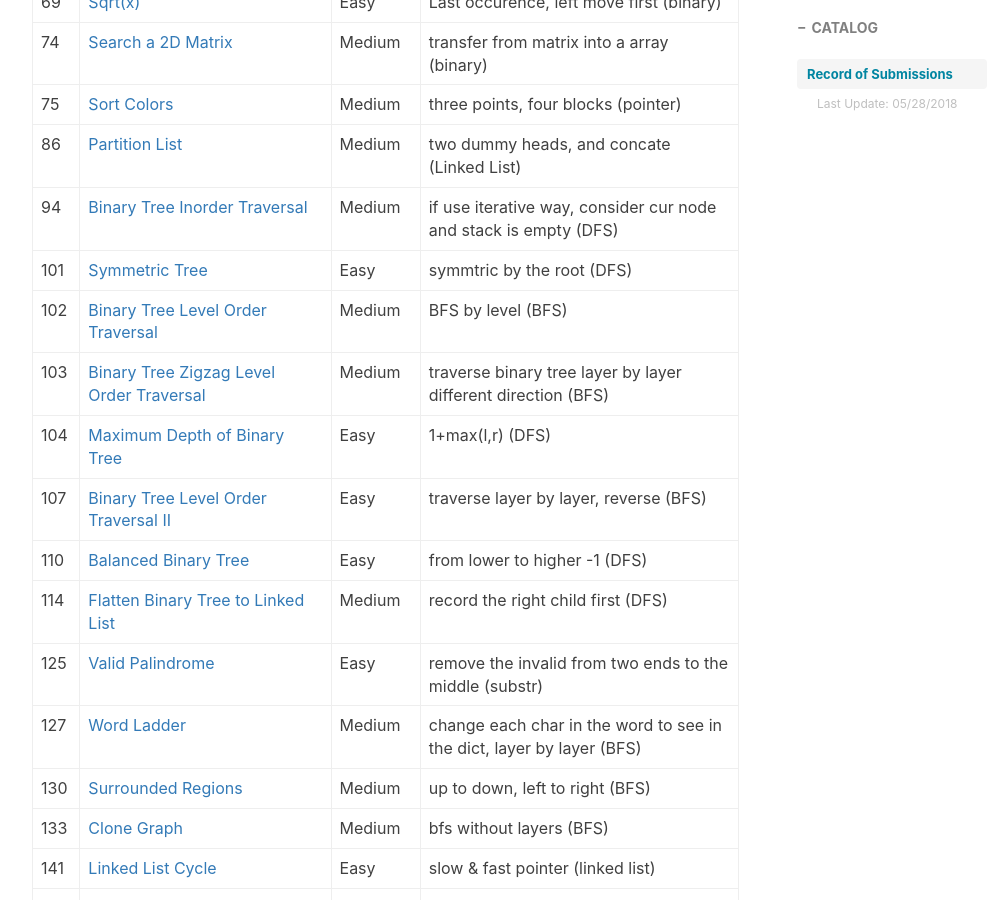
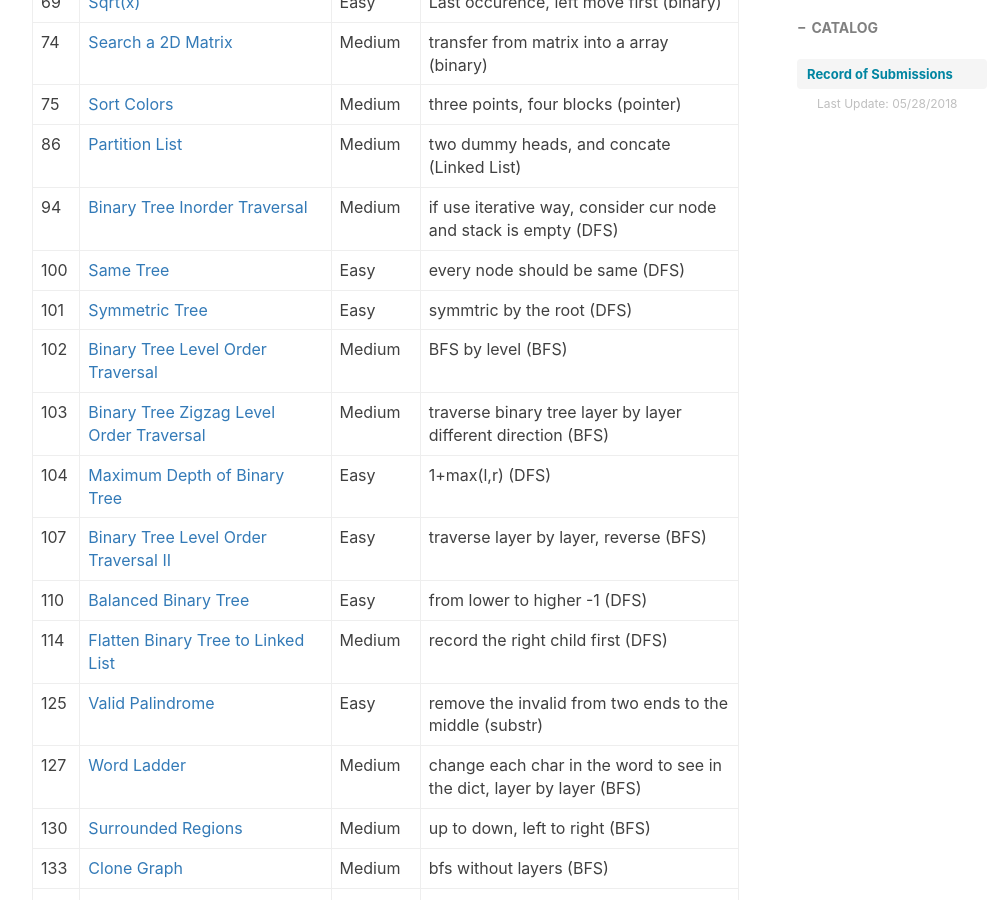
Before and after one commit to ly16/ly16.github.io, a Jekyll site: the page built from _posts/2018-05-18-leetcode-record-round1.md, in a window 1280 px wide and 900 px high, scrolled down 1282 px. Shown: the whole window, without its empty margins (233-1221 px from the left). Built offline with Jekyll 4.4.1, drawn with Linux system fonts in a browser that asks for light colours; nearby versions of some CDN libraries; comment, search, counter and statistics services are not loaded.

Commit message:
Update 2018-05-18-leetcode-record-round1.md

```diff
--- a/_posts/2018-05-18-leetcode-record-round1.md
+++ b/_posts/2018-05-18-leetcode-record-round1.md
@@ -32,6 +32,7 @@ tags:
 |75|[Sort Colors](https://github.com/ly16/LC-Practice/blob/master/Rainbow%20Sort.java)|Medium|three points, four blocks (pointer)|
 |86|[Partition List](https://github.com/ly16/LC-Practice/blob/master/Partition%20Linked%20List.java)|Medium|two dummy heads, and concate (Linked List)|
 |94|[Binary Tree Inorder Traversal](https://github.com/ly16/LC-Practice/blob/master/In-order%20Traversal%20Of%20Binary%20Tree.java)|Medium|if use iterative way, consider cur node and stack is empty (DFS)|
+|100|[Same Tree](https://github.com/ly16/LC-Practice/blob/master/Symmetric%20Binary%20Tree.java)|Easy|every node should be same (DFS)|
 |101|[Symmetric Tree](https://github.com/ly16/LC-Practice/blob/master/Symmetric%20Binary%20Tree.java)|Easy|symmtric by the root (DFS)|
 |102|[Binary Tree Level Order Traversal](https://github.com/ly16/LC-Practice/blob/master/Get%20Keys%20In%20Binary%20Tree%20Layer%20By%20Layer.java)|Medium|BFS by level (BFS)|
 |103|[Binary Tree Zigzag Level Order Traversal](https://github.com/ly16/LC-Practice/blob/master/Get%20Keys%20In%20Binary%20Tree%20Layer%20By%20Layer%20Zig-Zag%20Order.java)|Medium|traverse binary tree layer by layer different direction (BFS)|
```
